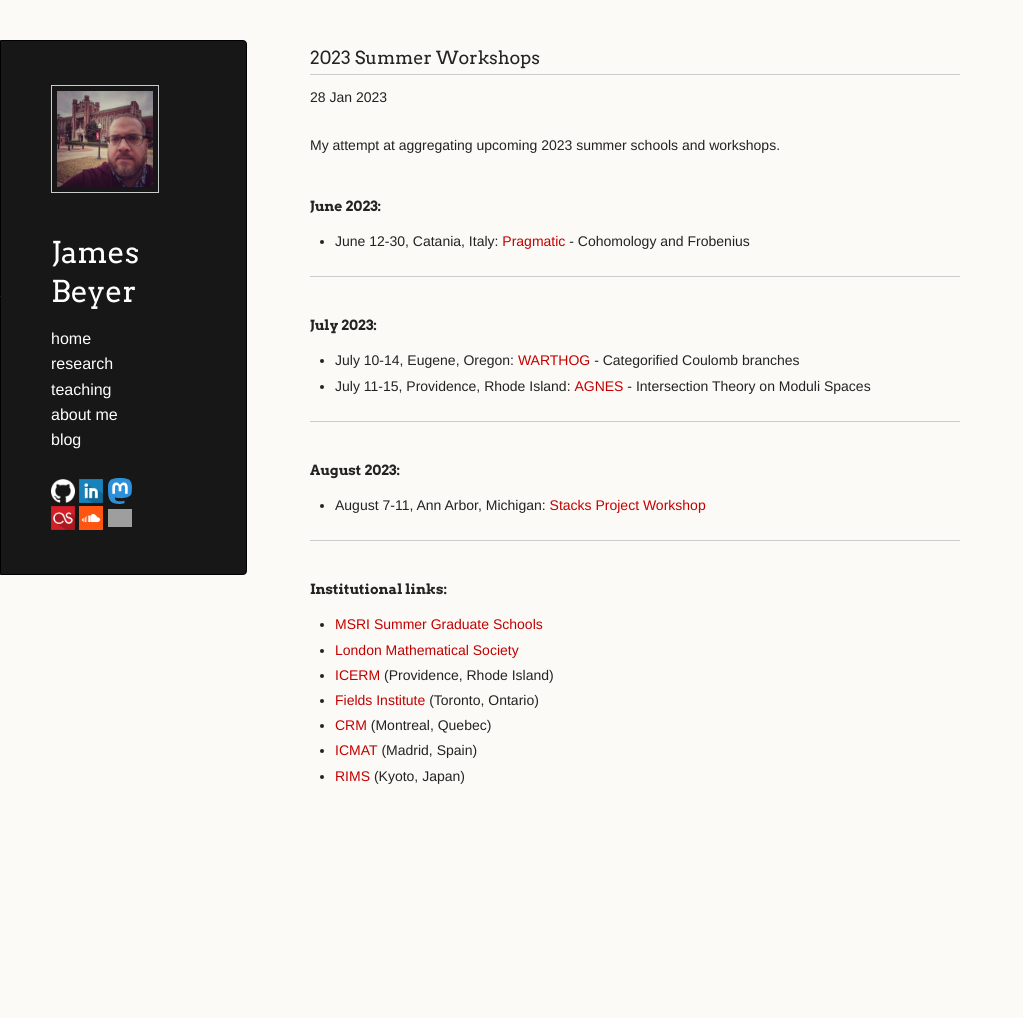
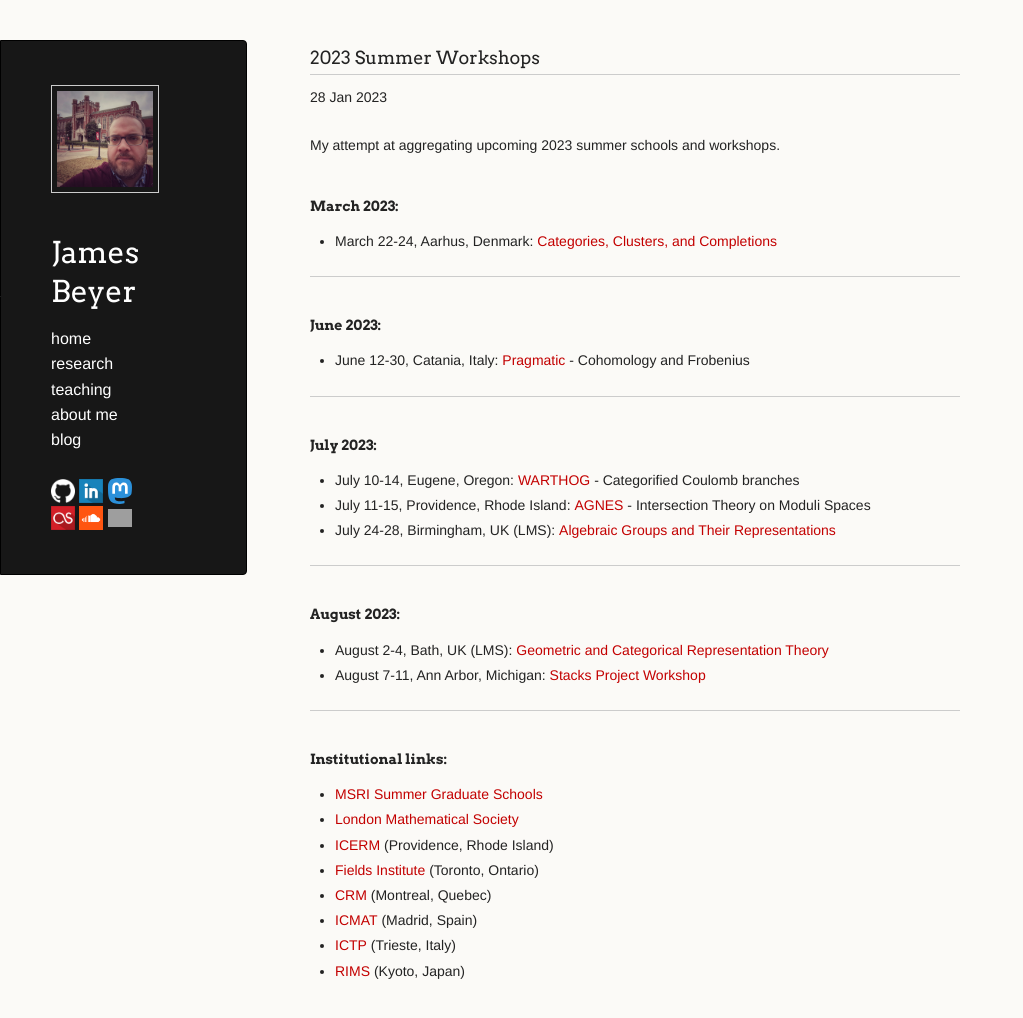
Before and after one commit to jebeyer/jebeyer.github.io, a Jekyll site: the page built from _posts/2023-01-28-summer_workshops.md, in a window 1280 px wide and 1056 px high. Shown: the top 1018 px of the window, without its empty margins (0-1023 px from the left). Built offline with Jekyll 4.4.1, drawn with Linux system fonts in a browser that asks for light colours; a script that is not in the unit is left out; grey boxes are pictures that could not be loaded.

Commit message:
added a few links

```diff
--- a/_posts/2023-01-28-summer_workshops.md
+++ b/_posts/2023-01-28-summer_workshops.md
@@ -8,6 +8,11 @@ excerpt_separator: <!--more-->
 My attempt at aggregating upcoming 2023 summer schools and workshops.
 <!--more-->
 
+#### March 2023:
+* March 22-24, Aarhus, Denmark: [Categories, Clusters, and Completions](https://conferences.au.dk/categoriesclusterscompletions2023)
+
+---
+
 #### June 2023:
 * June 12-30, Catania, Italy: [Pragmatic](https://www.dmi.unict.it/pragmatic/docs/Pragmatic2023-1Ann.html) - Cohomology and Frobenius
 
@@ -16,10 +21,12 @@ My attempt at aggregating upcoming 2023 summer schools and workshops.
 #### July 2023:
 * July 10-14, Eugene, Oregon: [WARTHOG](https://pages.uoregon.edu/belias/WARTHOG/CoulCat/index.html) - Categorified Coulomb branches
 * July 11-15, Providence, Rhode Island: [AGNES](https://sites.google.com/site/agneshomepage/brown-2023-agnes-summer-school) - Intersection Theory on Moduli Spaces
+* July 24-28, Birmingham, UK (LMS): [Algebraic Groups and Their Representations](https://sites.google.com/view/agrt23)
 
 ---
 
 #### August 2023:
+* August 2-4, Bath, UK (LMS): [Geometric and Categorical Representation Theory](https://sites.google.com/view/geometric-and-categorical-lms/home)
 * August 7-11, Ann Arbor, Michigan: [Stacks Project Workshop](https://stacks.github.io/)
 
 ---
@@ -31,4 +38,5 @@ My attempt at aggregating upcoming 2023 summer schools and workshops.
 * [Fields Institute](http://www.fields.utoronto.ca/activities/workshops) (Toronto, Ontario)
 * [CRM](https://www.crmath.ca/en/activities/schools/) (Montreal, Quebec)
 * [ICMAT](https://www.icmat.es/events/workshops/) (Madrid, Spain)
+* [ICTP](https://www.ictp.it/home/scientific-calendar?s%5B5%5D=5&tt=) (Trieste, Italy)
 * [RIMS](https://www.kurims.kyoto-u.ac.jp/kyoten/en/workshop.html) (Kyoto, Japan)
```
